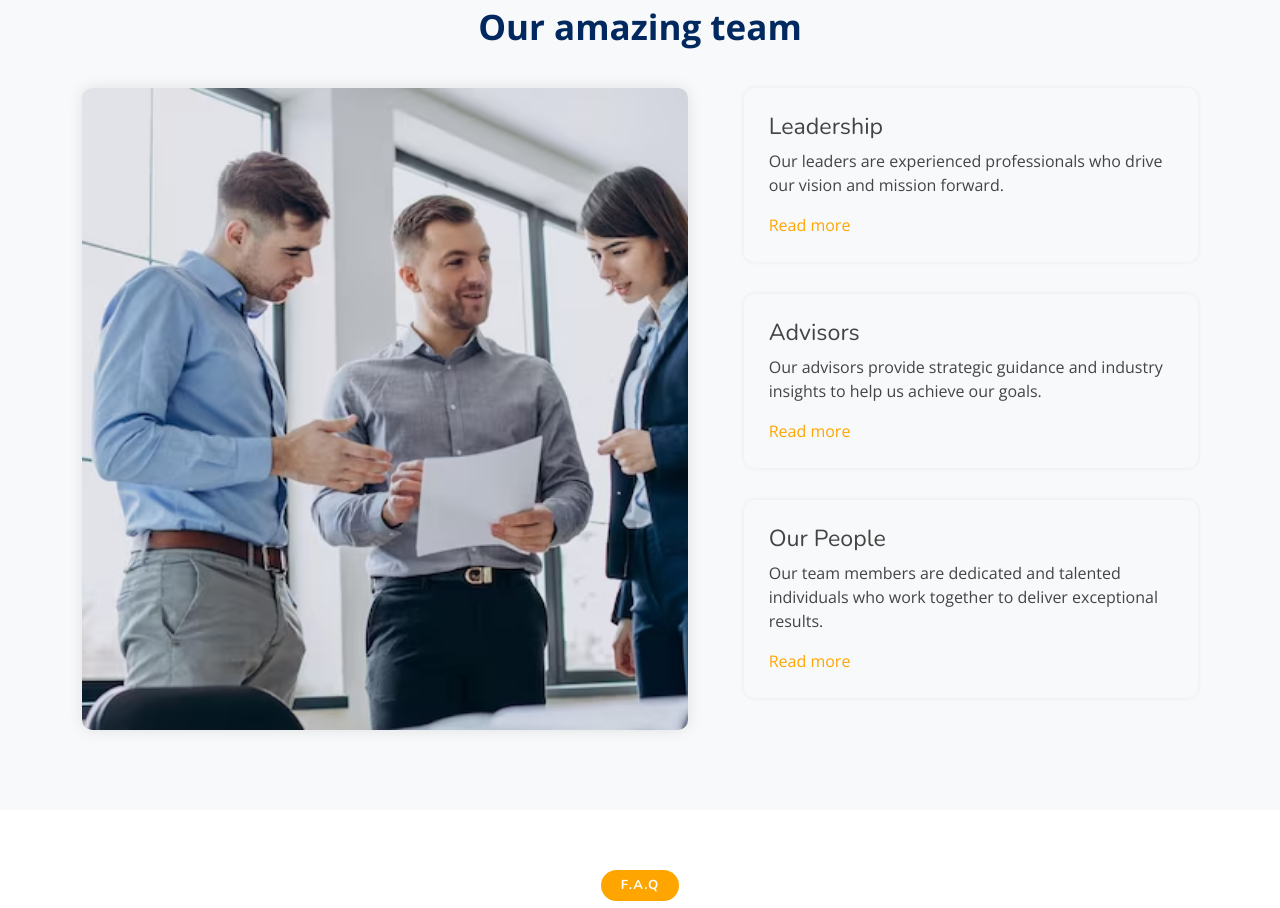
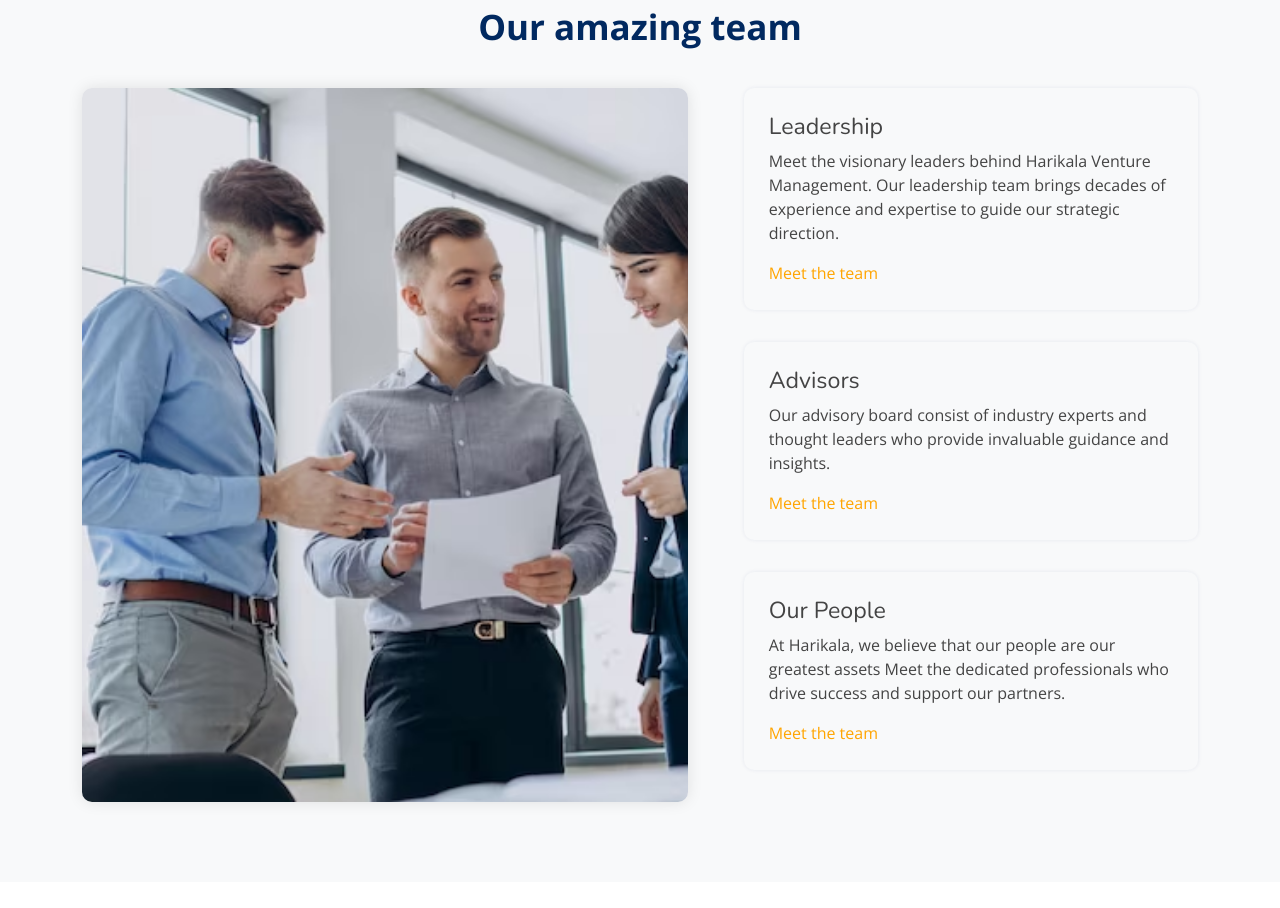
Before and after one commit to miracleonline/Harikala, a website: page index.html in a window 1280 px wide. Shown: the part 6492-7400 px from the top of the page. Drawn offline with nearby package versions, Linux system fonts and the light colour scheme.

Commit message:
Update index.html

```diff
--- a/index.html
+++ b/index.html
@@ -489,18 +489,18 @@
             <div class="col-md-7 team-details">
                 <div class="team-category">
                     <h3>Leadership</h3>
-                    <p>Our leaders are experienced professionals who drive our vision and mission forward.</p>
-                    <a href="#">Read more</a>
+                    <p>Meet the visionary leaders behind Harikala Venture Management. Our leadership team brings decades of experience and expertise to guide our strategic direction.</p>
+                    <a href="#">Meet the team</a>
                 </div>
                 <div class="team-category">
                     <h3>Advisors</h3>
-                    <p>Our advisors provide strategic guidance and industry insights to help us achieve our goals.</p>
-                    <a href="#">Read more</a>
+                    <p>Our advisory board consist of industry experts and thought leaders who provide invaluable guidance and insights.</p>
+                    <a href="#">Meet the team</a>
                 </div>
                 <div class="team-category">
                     <h3>Our People</h3>
-                    <p>Our team members are dedicated and talented individuals who work together to deliver exceptional results.</p>
-                    <a href="#">Read more</a>
+                    <p>At Harikala, we believe that our people are our greatest assets Meet the dedicated professionals who drive success and support our partners.</p>
+                    <a href="#">Meet the team</a>
                 </div>
             </div>
         </div>
```
